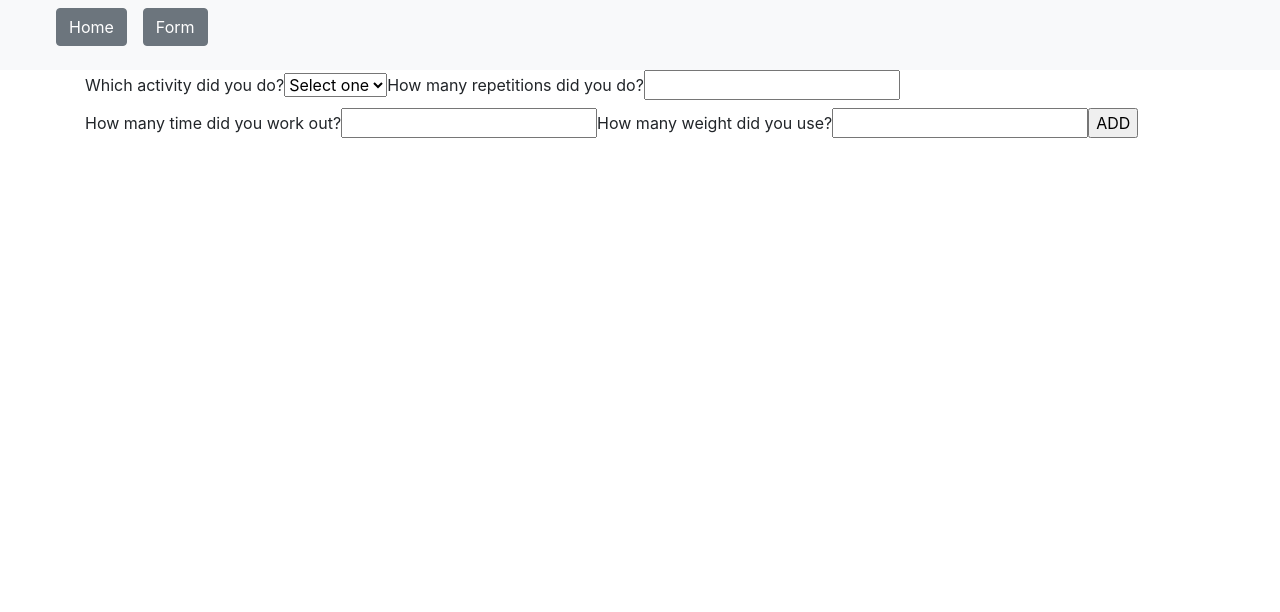
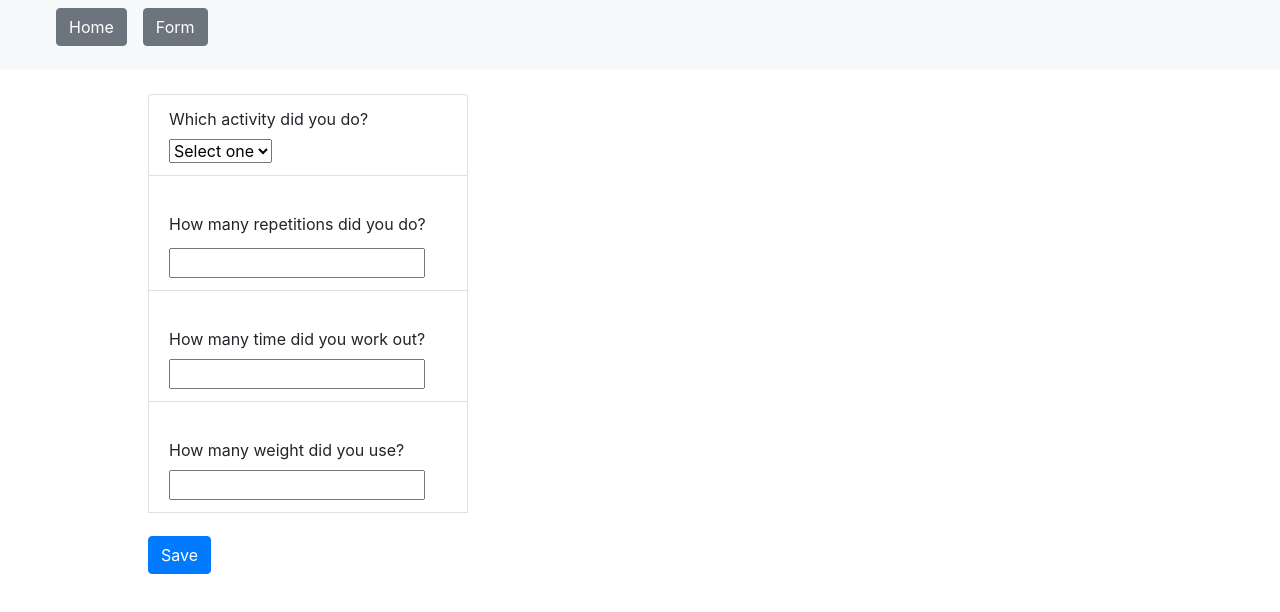
Before and after one commit to LolaEnBeta/WorkOutApp, a React (Create React App) app: page /activityform in a window 1280 px wide. Shown: the top 612 px of the page. Built offline with nearby package versions, Linux system fonts and the light colour scheme.

Commit message:
Change the name of component to the correct one

```diff
--- a/src/routers/ActivityFormPage.js
+++ b/src/routers/ActivityFormPage.js
@@ -1,5 +1,5 @@
 import React from 'react';
-import Form from '../components/Form';
+import ActivityForm from '../components/ActivityForm';
 
 class ActivityFormPage extends React.Component {
   constructor() {
@@ -12,7 +12,7 @@ class ActivityFormPage extends React.Component {
   render() {
     return (
       <div className="container">
-        <Form />
+        <ActivityForm />
       </div>
     );
   }
```
